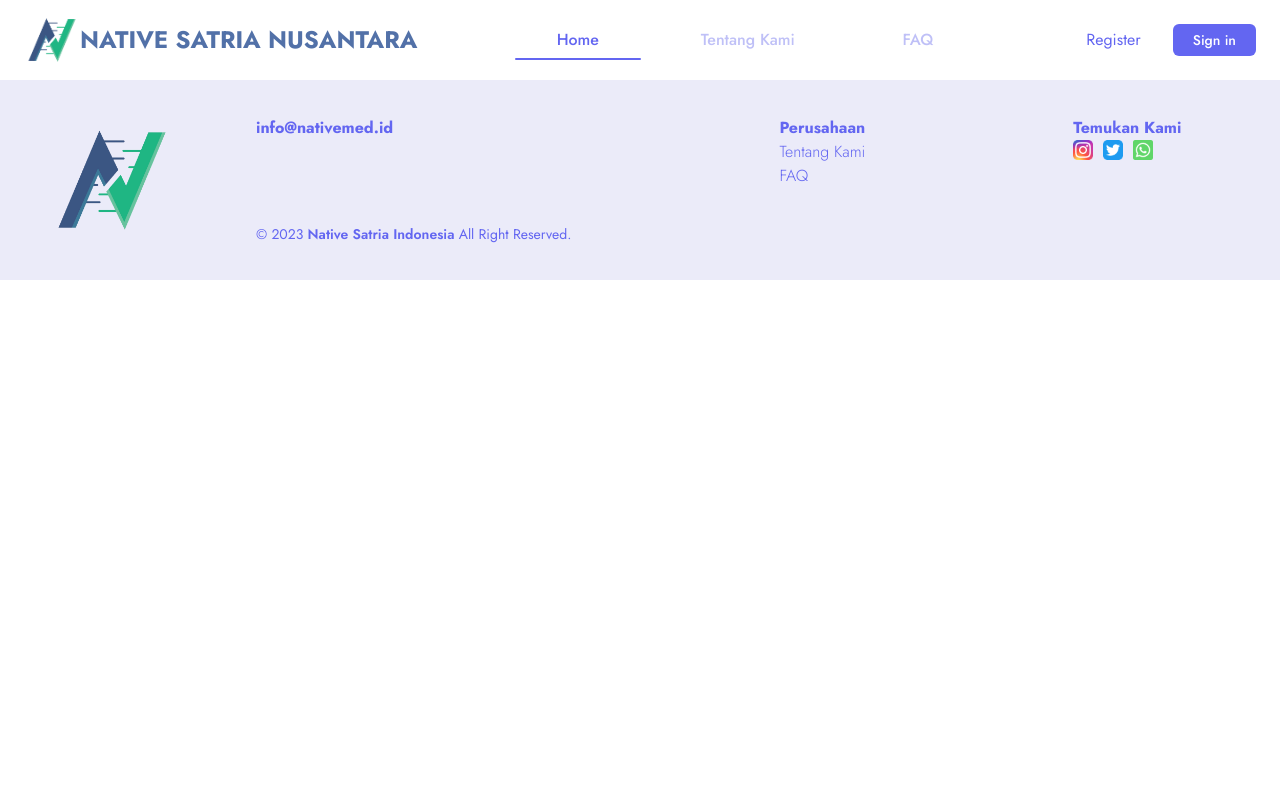
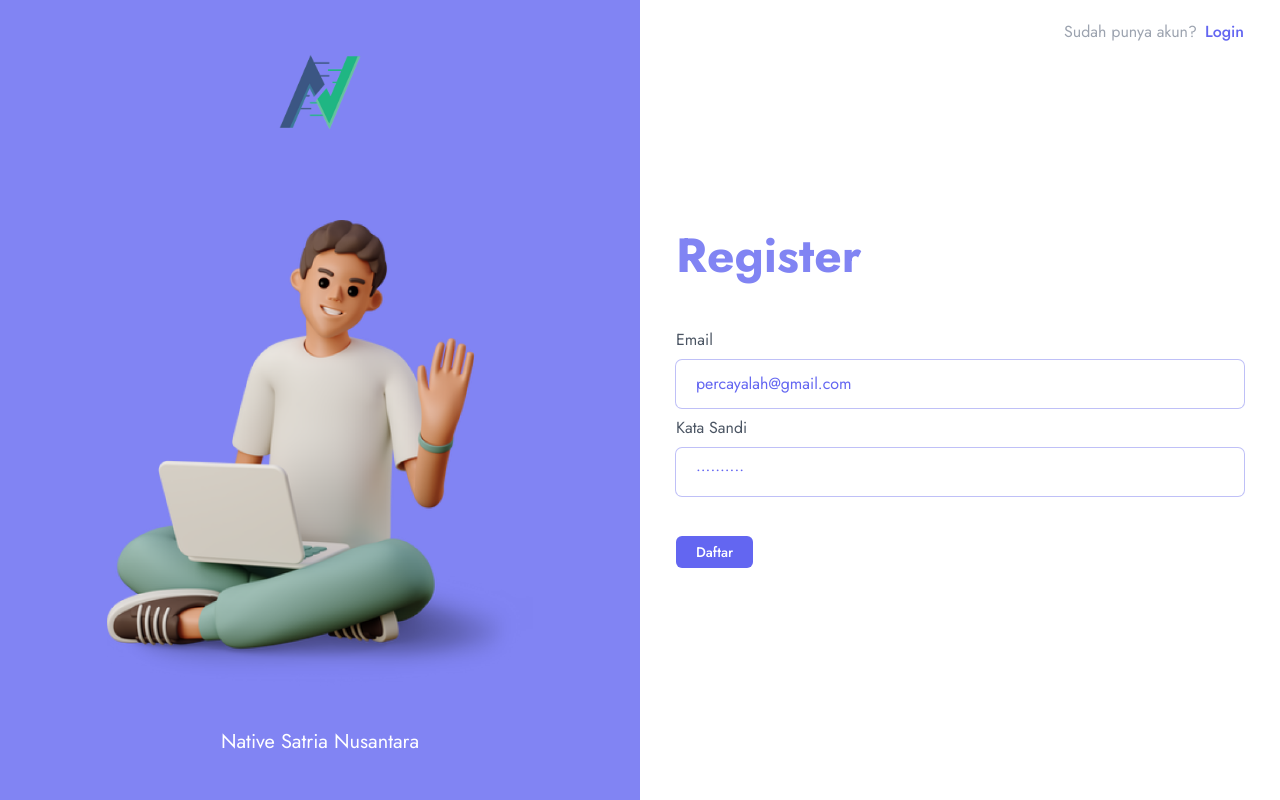
Before and after one commit to aqordeon/nativemed, a Nuxt app: page /Register in a window 1280 px wide. Built offline with nearby package versions, Linux system fonts and the light colour scheme; no server answers.

Commit message:
fix: Login, Register, and Supabase auto redirect

```diff
--- a/components/Layouts/Navbar.vue
+++ b/components/Layouts/Navbar.vue
@@ -19,7 +19,7 @@
 
 		<!-- Navbar: Register/Sign in -->
 		<div v-if="!authenticated" class="hidden md:flex gap-x-3 lg:gap-x-6">
-			<NuxtLink to="#" class="group relative flex px-2 items-center cursor-pointer">
+			<NuxtLink to="register" class="group relative flex px-2 items-center cursor-pointer">
 				<p>Register</p>
 				<div :class="[route.path.includes('/register') ? 'bg-native-600 w-full left-0' : 'bg-native-300 w-0 left-1/2 group-hover:w-1/2 group-hover:left-[25%]']"
 					class="absolute -bottom-0 h-0.5 bg-native-600 rounded-full transition-all duration-200 ease-in-out" />
--- a/components/Layouts/NavbarTryout.vue
+++ b/components/Layouts/NavbarTryout.vue
@@ -43,10 +43,16 @@ import { Popover, PopoverButton, PopoverPanel } from '@headlessui/vue'
 const router = useRouter()
 const route = useRoute()
 
-const { userLogout } = useAuthStore() // use authenticateUser action from  auth store
+// const { userLogout } = useAuthStore() // use authenticateUser action from  auth store
 const { authenticated } = storeToRefs(useAuthStore()) // make authenticated state reactive with storeToRefs
 
 const isHamburgerOpen = ref(false)
+
+const userLogout = async () => {
+	const { error } = await useSupabaseClient().auth.signOut()
+	if(error) console.log("Error on Logout", error)
+	useRouter().push(`/login`)
+}
 
 const navbarList = [
 	{
--- a/nuxt.config.ts
+++ b/nuxt.config.ts
@@ -28,4 +28,11 @@ export default defineNuxtConfig({
         },
     },
     ssr: true,
+    supabase: {
+        redirectOptions: {
+            login: '/login',
+            callback: '/confirm',
+            exclude: ['/', '/register'],
+        }
+    }
 })
--- a/pages/Register.vue
+++ b/pages/Register.vue
@@ -1,5 +1,72 @@
 <template>
-    <div>
+	<div class="grid grid-cols-2 h-screen text-native-600">
+		<div class="bg-native-500 flex flex-col items-center justify-center">
+			<img src="@imgs/Native.png" alt="Native logo" class="w-24 aspect-square mb-20" />
+			<div class="mb-10 w-4/6">
+				<img src="@imgs/login.png" class="" alt="" />
+			</div>
+			<p class="text-white text-xl">Native Satria Nusantara</p>
+		</div>
 
-    </div>
+		<!-- Right Side: Login -->
+		<div class="flex items-center">
+			<div class="absolute top-5 right-9 flex gap-x-2">
+				<p class="text-gray-400">Sudah punya akun?</p>
+				<NuxtLink to="login" class="font-medium">Login</NuxtLink>
+			</div>
+
+			<div class="px-9">
+				<div class="space-y-4">
+					<h1 class="text-native-500 font-bold text-5xl">Register</h1>
+					<p class="font-light text-gray-500"></p>
+				</div>
+
+				<!-- Form -->
+				<form class="mt-10">
+					<label for="" class="leading-10 text-gray-600">Email</label>
+					<FieldInput v-model="user.email" placeholder="Masukkan e-mail anda" />
+					<label for="" class="leading-10 mt-5 inline-p455w0rd text-gray-600"
+						>Kata Sandi</label
+					>
+					<FieldInput
+						v-model="user.password"
+						type="password"
+						placeholder="Masukkan kata sandi anda"
+					/>
+
+					<UtilsButton @click="submitRegister" label="Daftar" class="mt-10"> </UtilsButton>
+					<!-- <p v-if="loading">Loading..</p> -->
+				</form>
+                <div v-if="abcde?.error?.message" class="mt-2 text-red-500">
+                    {{ abcde?.error?.message }}
+                </div>
+                <!-- <pre>{{ abcde.data }}</pre> -->
+                <div v-if="abcde?.data.user.confirmation_sent_at" class="mt-2 text-green-500">
+                    Email verification was sent in {{ useFormatTime(abcde?.data.user.confirmation_sent_at, { formatTime: 'hms'}) }}. Please check your email.
+                </div>
+			</div>
+		</div>
+	</div>
 </template>
+
+<script setup lang="ts">
+definePageMeta({
+	layout: false,
+})
+
+const user = ref({
+	email: "percayalah@gmail.com",
+	password: "asdffdsrew",
+})
+
+const abcde = ref()
+
+const submitRegister = async () => {
+    abcde.value = await useSupabaseClient().auth.signUp({
+        email: user.value.email,
+        password: user.value.password,
+    })
+
+}
+
+</script>
--- /dev/null
+++ b/pages/confirm.vue
@@ -0,0 +1,12 @@
+<script setup lang="ts">
+const user = useSupabaseUser()
+watch(user, () => {
+    if (user.value) {
+        return navigateTo('/')
+    }
+}, { immediate: true })
+
+</script>
+<template>
+    <div>Waiting for login...</div>
+</template>
--- a/pages/login.vue
+++ b/pages/login.vue
@@ -12,7 +12,7 @@
         <div class="flex items-center">
             <div class="absolute top-5 right-9 flex gap-x-2">
                 <p class="text-gray-400">Belum punya akun?</p>
-                <NuxtLink to="#" class="font-medium">Daftar</NuxtLink>
+                <NuxtLink to="register" class="font-medium">Daftar</NuxtLink>
             </div>
 
             <div class="px-9">
@@ -32,7 +32,10 @@
 
                     <UtilsButton @click="submitLogin" label="Masuk" class="mt-10">
                     </UtilsButton>
-                    <p v-if="loading">Loading..</p>
+                    <div v-if="supabaseResponse?.error" class="mt-2 text-red-500">{{ supabaseResponse?.error.message }}</div>
+                    <!-- <pre>
+                        <div>{{ supabaseResponse }}</div>
+                    </pre> -->
                 </form>
             </div>
 
@@ -41,11 +44,11 @@
 </template>
 
 <script setup lang="ts">
-import { storeToRefs } from 'pinia'
-import { useAuthStore } from '~/store/authStore'
+// import { storeToRefs } from 'pinia'
+// import { useAuthStore } from '~/store/authStore'
 
-const { authenticateUser } = useAuthStore()
-const { authenticated, loading } = storeToRefs(useAuthStore()) // make authenticated state reactive with storeToRefs
+// const { authenticateUser } = useAuthStore()
+// const { authenticated, loading } = storeToRefs(useAuthStore()) // make authenticated state reactive with storeToRefs
 
 definePageMeta({
     layout: false,
@@ -66,11 +69,16 @@ const router = useRouter()
 //     }
 // }
 
+const supabaseResponse = ref()
+
 const submitLogin = async () => {
-    await authenticateUser(user.value) // call authenticateUser and pass the user object
-    if (authenticated) {
-        router.push('/') // Redirect to if user already log in
-    }
+    supabaseResponse.value = await useSupabaseClient().auth.signInWithPassword({
+        email: user.value.email,
+        password: user.value.password,
+    })
+    console.log(supabaseResponse.value)
+
+    if(supabaseResponse.value.data) useRouter().push('/materi')
 }
 
 </script>
```
